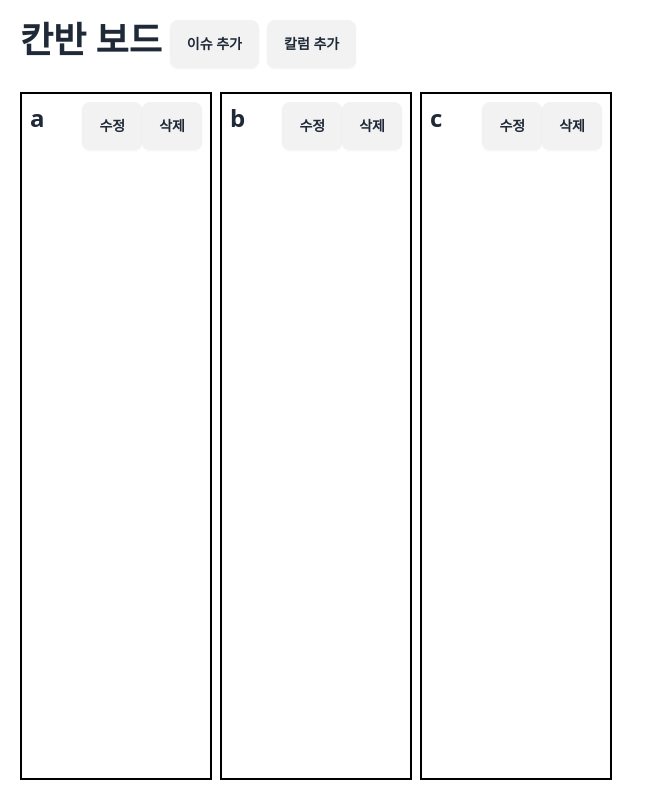
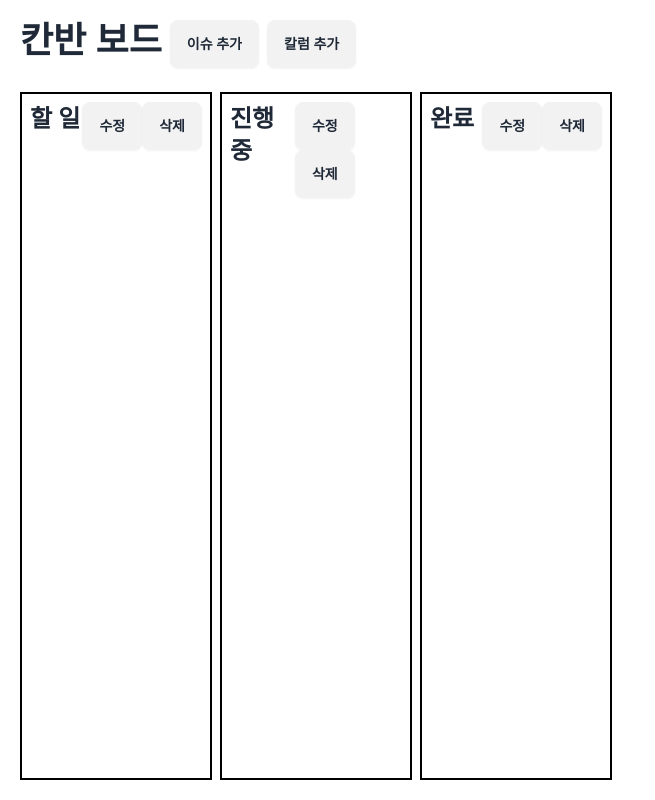
Before and after one commit to bluejoyq/react-study, a React (Vite) app in the folder kanban/: page / in a window 1280 px wide. Shown: the whole page, without its empty margins (0-655 px from the left). Built offline with nearby package versions, Linux system fonts and the light colour scheme.

Commit message:
feat: 기본 컬럼 이름 변경

```diff
--- a/kanban/src/App.tsx
+++ b/kanban/src/App.tsx
@@ -12,7 +12,7 @@ function App() {
     removeIssue,
     renameColumn,
     removeColumn,
-  } = useKanban(["a", "b", "c"]);
+  } = useKanban(["할 일", "진행 중", "완료"]);
   const columns = kanban.columns;
   const columnIds = Object.keys(columns);
 
```
